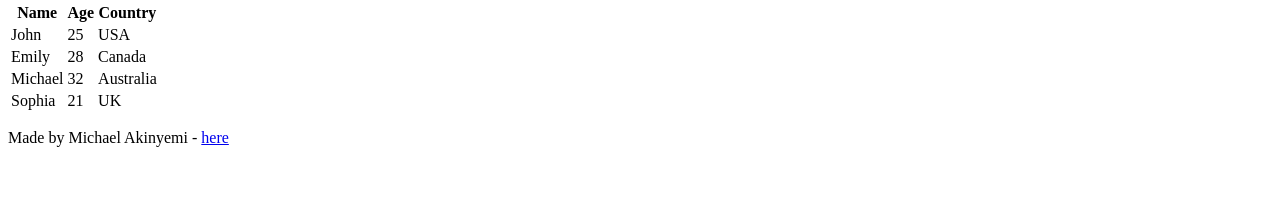
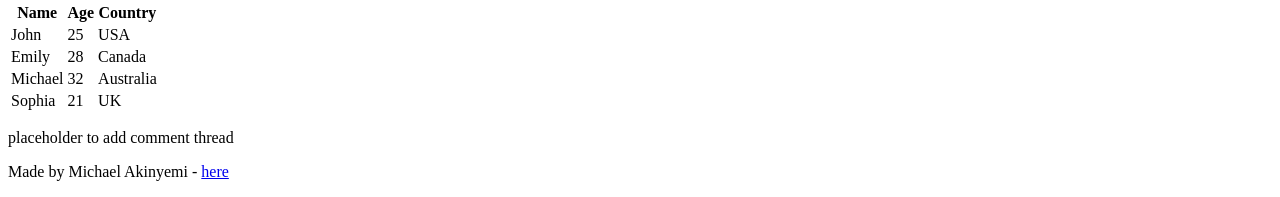
Before and after one commit to AkinsMikopee10/My_First_Portfolio, a plain HTML site: page html_basic/index.html in a window 1280 px wide. Shown: the part 724-921 px from the top of the page. Before the commit the page ends 887 px from the top, so only its background shows below. Drawn offline with Linux system fonts and the light colour scheme.

Commit message:
just the 3

```diff
--- a/html_basic/index.html
+++ b/html_basic/index.html
@@ -54,6 +54,11 @@
                 </tbody>
             </table>
         </article>
+        <aside>
+            <p>
+                placeholder to add comment thread
+            </p>
+        </aside>
             </main>
     <footer>
         <p>Made by Michael Akinyemi - <a href="https://x.com/AkinsMikopee10" target="_blank">here</a></p>
```
